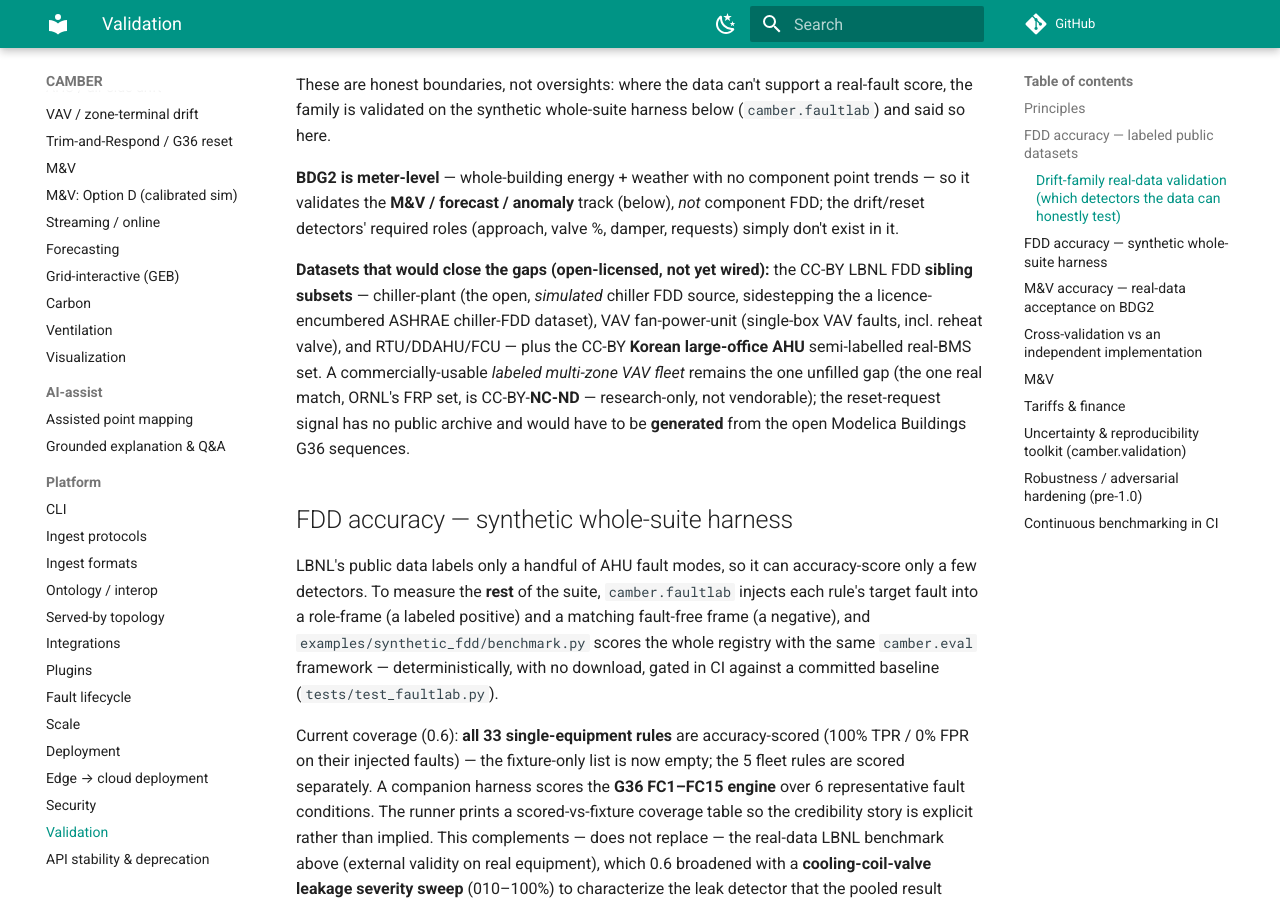
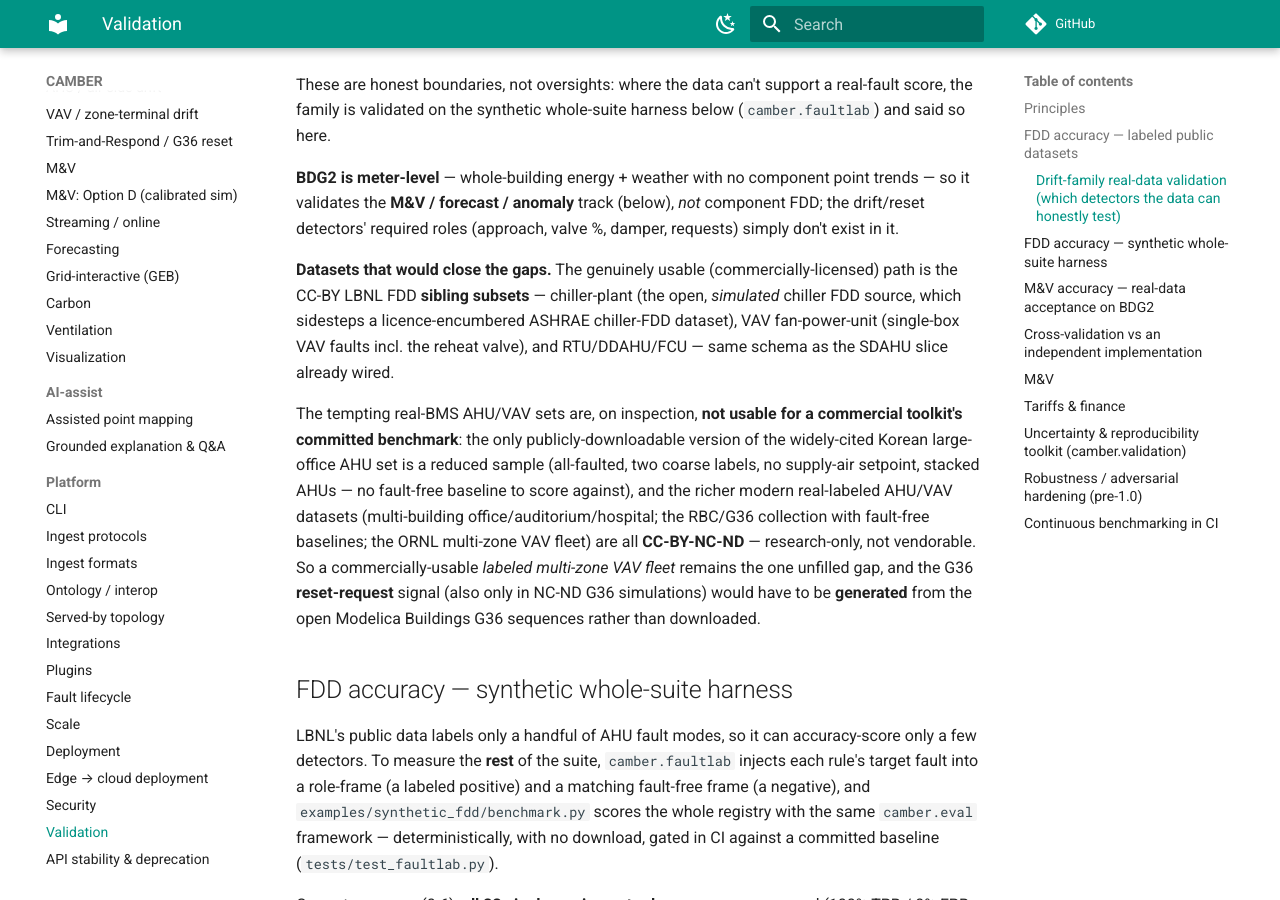
Before and after one commit to yroussev/camber, an MkDocs documentation site: the page built from docs/VALIDATION.md, in a window 1280 px wide and 900 px high, scrolled down 2175 px. Built offline with MkDocs 1.6.1 and Material for MkDocs 9.7.7, drawn with Linux system fonts in a browser that asks for light colours; comment, search, counter and statistics services are not loaded.

Commit message:
docs: correct the real-data dataset guidance (Korean AHU set unusable; NC-ND traps)
Investigated the datasets the earlier note flagged. Findings recorded honestly:
- the only publicly-downloadable version of the Korean large-office AHU set is a
  reduced sample (all-faulted, 2 coarse labels, no supply-air setpoint, stacked
  AHUs -- no fault-free baseline), not the paper's full 6-class set, so it is not
  a usable validation asset;
- the richer modern real-labeled AHU/VAV sets (multi-building; the RBC/G36
  collection with fault-free baselines; the ORNL multi-zone VAV fleet) are all
  CC-BY-NC-ND -- research-only, not vendorable into a commercial toolkit.
So the genuinely-usable path stays the CC-BY LBNL sibling subsets, and the
reset-request signal must be generated from the open Modelica Buildings G36
sequences rather than downloaded. Docs-only.

```diff
--- a/docs/VALIDATION.md
+++ b/docs/VALIDATION.md
@@ -76,14 +76,20 @@ family is validated on the synthetic whole-suite harness below (`camber.faultlab
 validates the **M&V / forecast / anomaly** track (below), *not* component FDD; the drift/reset
 detectors' required roles (approach, valve %, damper, requests) simply don't exist in it.
 
-**Datasets that would close the gaps (open-licensed, not yet wired):** the CC-BY LBNL FDD **sibling
-subsets** — chiller-plant (the open, *simulated* chiller FDD source, sidestepping the
-a licence-encumbered ASHRAE chiller-FDD dataset), VAV fan-power-unit (single-box VAV faults, incl.
-reheat valve),
-and RTU/DDAHU/FCU — plus the CC-BY **Korean large-office AHU** semi-labelled real-BMS set. A
-commercially-usable *labeled multi-zone VAV fleet* remains the one unfilled gap (the one real match,
-ORNL's FRP set, is CC-BY-**NC-ND** — research-only, not vendorable); the reset-request signal has no
-public archive and would have to be **generated** from the open Modelica Buildings G36 sequences.
+**Datasets that would close the gaps.** The genuinely usable (commercially-licensed) path is the
+CC-BY LBNL FDD **sibling subsets** — chiller-plant (the open, *simulated* chiller FDD source, which
+sidesteps a licence-encumbered ASHRAE chiller-FDD dataset), VAV fan-power-unit (single-box VAV faults
+incl. the reheat valve), and RTU/DDAHU/FCU — same schema as the SDAHU slice already wired.
+
+The tempting real-BMS AHU/VAV sets are, on inspection, **not usable for a commercial toolkit's
+committed benchmark**: the only publicly-downloadable version of the widely-cited Korean large-office
+AHU set is a reduced sample (all-faulted, two coarse labels, no supply-air setpoint, stacked AHUs —
+no fault-free baseline to score against), and the richer modern real-labeled AHU/VAV datasets
+(multi-building office/auditorium/hospital; the RBC/G36 collection with fault-free baselines; the ORNL
+multi-zone VAV fleet) are all **CC-BY-NC-ND** — research-only, not vendorable. So a commercially-usable
+*labeled multi-zone VAV fleet* remains the one unfilled gap, and the G36 **reset-request** signal
+(also only in NC-ND G36 simulations) would have to be **generated** from the open Modelica Buildings
+G36 sequences rather than downloaded.
 
 ## FDD accuracy — synthetic whole-suite harness
 
```
